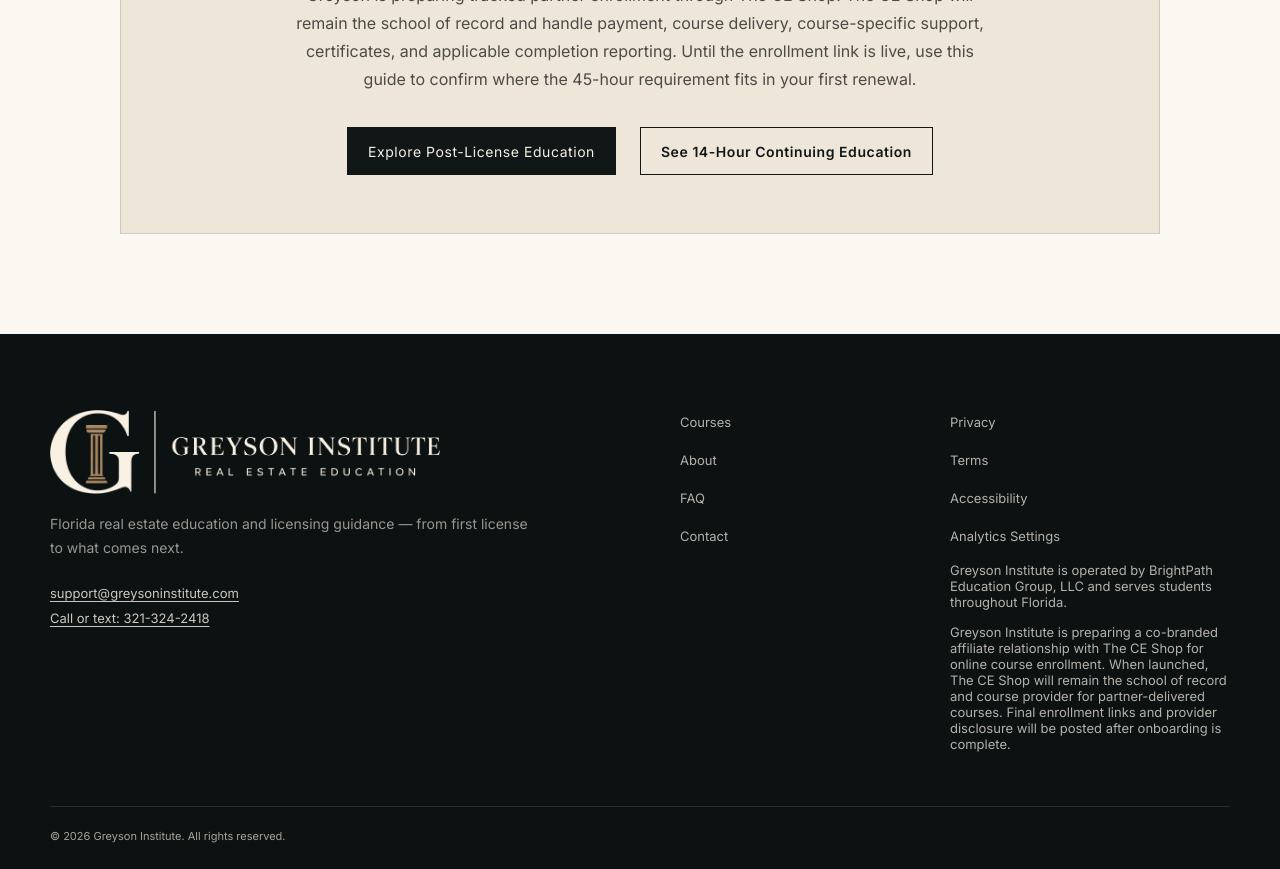
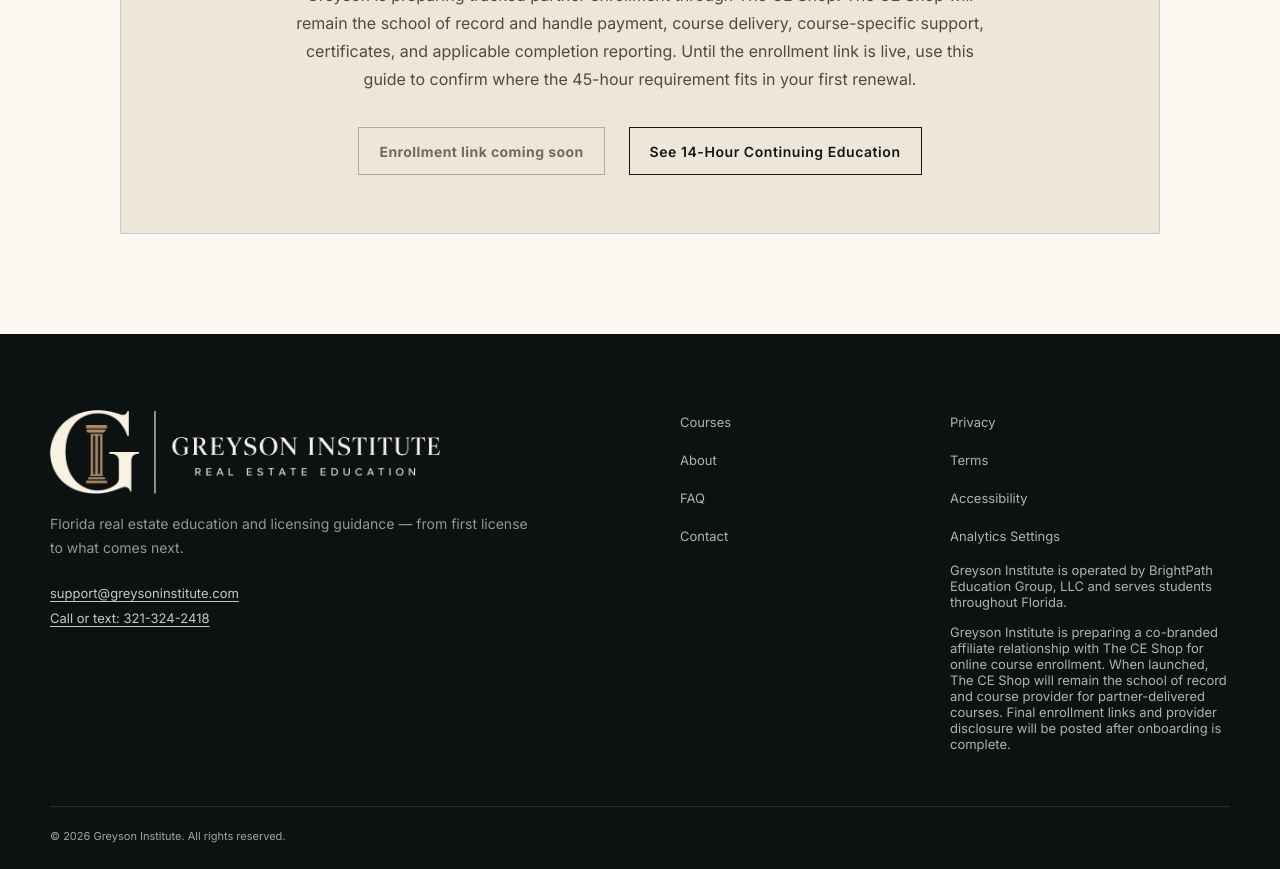
Before and after one commit to BrianLook/Greyson-Institute-Website, a Next.js app: page /florida-45-hour-post-license-requirements in a window 1280 px wide. Shown: the part 8000-8869 px from the top of the page. Built offline with nearby package versions, Linux system fonts and the light colour scheme.

Commit message:
Wire 45-hour page to partner enrollment config

```diff
--- a/app/florida-45-hour-post-license-requirements/page.tsx
+++ b/app/florida-45-hour-post-license-requirements/page.tsx
@@ -2,6 +2,7 @@ import type { Metadata } from "next";
 import Link from "next/link";
 import { Breadcrumbs } from "@/components/Breadcrumbs";
 import { GuideStructuredData } from "@/components/GuideStructuredData";
+import { PartnerEnrollmentButton } from "@/components/PartnerEnrollmentButton";
 import { LicenseExpirationPromo } from "@/components/LicenseExpirationPromo";
 
 const guideTitle = "Florida 45-Hour Post-License Requirements";
@@ -969,9 +970,7 @@ export default function Florida45HourPostLicenseRequirementsPage() {
               justifyContent: "center",
             }}
           >
-            <Link className="button" href="/courses#post-license">
-              Explore Post-License Education
-            </Link>
+            <PartnerEnrollmentButton course="floridaPostLicense45" />
 
             <Link
               href="/florida-14-hour-real-estate-continuing-education"
```
